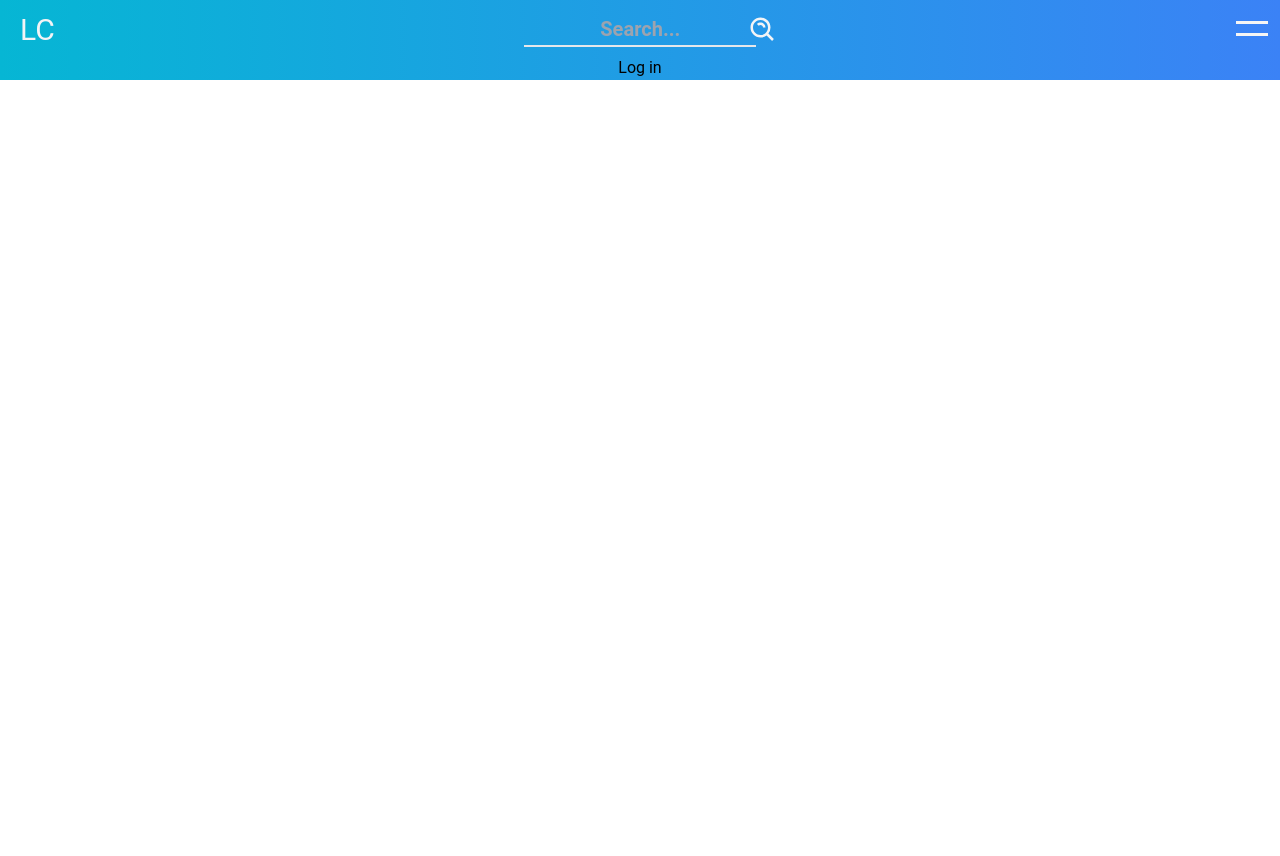
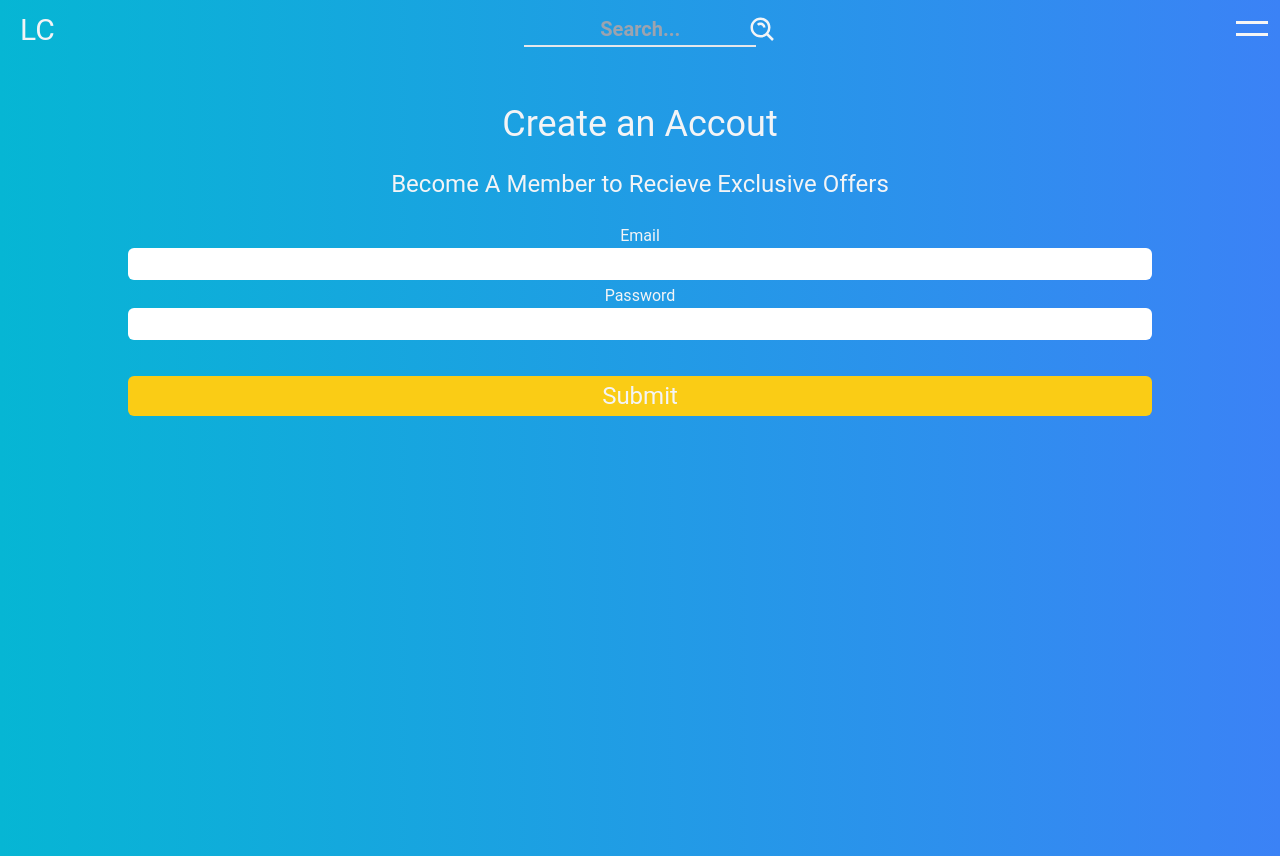
Before and after one commit to LucianSoto/e-com-mern, a React (Create React App) app in the folder client/: page /log_in in a window 1280 px wide. Before the commit the page ends 800 px from the top, so only its background shows below. Built offline with nearby package versions, Linux system fonts and the light colour scheme.

Commit message:
Created Login Component

```diff
--- a/client/src/features/auth/authService.js
+++ b/client/src/features/auth/authService.js
@@ -12,6 +12,16 @@ const register = async (userData) => {
   return res.data
 }
 
+const login = async (userData) => {
+  const res = await axios.post(API_URL, userData)
+
+  if(res.data) {
+
+  }
+
+  return res.data
+}
+
 
 const authService = {
   register,
--- a/client/src/features/auth/authSlice.js
+++ b/client/src/features/auth/authSlice.js
@@ -1,4 +1,5 @@
 import { createSlice, createAsyncThunk } from '@reduxjs/toolkit'
+import { create } from '../../../../server/models/userModel'
 import authService from './authService'
 
 const user = JSON.parse(localStorage.getItem('LB-eComm-user'))
@@ -30,6 +31,22 @@ export const register = createAsyncThunk(
   }
 )
 
+export const login = createAsyncThunk(
+  'login/',
+  async(user, thunkAPI) => {
+    try {
+      return await authService.login(user)
+    } catch (error) {
+      const message =
+      ( error.response &&
+        error.response.data &&
+        error.response.data.message) ||
+      error.message ||
+      error.toString()
+      return thunkAPI.rejectWithValue(message)
+    }
+  }
+)
 
 export const authSlice = createSlice({
   name: "auth",
@@ -58,6 +75,21 @@ export const authSlice = createSlice({
         state.message = action.payload
         state.user = null
       })
+      .addCase(login.pending, (state) => {
+        state.isLoading = true
+      })
+      .addCase(login.fulfilled, (state, action) => {
+        state.isLoading = true
+        state.isSuccess = true
+        state.user = action.payload
+      })
+      .addCase(login.rejected, (state, action) => {
+        state.isLoading = true
+        state.isSuccess = false
+        state.message = action.payload
+        state.user = null
+      })
+      // .addCase()
   },
 })
 
--- a/client/src/pages/LogIn.jsx
+++ b/client/src/pages/LogIn.jsx
@@ -1,9 +1,124 @@
-import React from 'react'
+import React, { useState, useRef, useEffect } from 'react'
+import { useSelector, useDispatch } from 'react-redux'
+import { login, reset } from '../features/auth/authSlice'
+import { Formik, Form, Field } from 'formik'
+import * as Yup from 'yup'
+import { useNavigate } from 'react-router-dom'
+
 
 const LogIn = () => {
+  const navigate = useNavigate()
+  const dispatch = useDispatch()
+
+  const label = 'text-xl text-black'
+  const inputStyles = 'w-4/5 h-8 rounded-md text-2xl mb-1 text-black'
+  const inputErrorStyles = 'w-4/5 h-8 rounded-md text-2xl mb-8 text-black border-2 border-red-400'
+  const errorStyles = 'text-red-500 bolder-2 mb-2'
+
+  const { user, isLoading, isError, isSuccess, message } = useSelector(
+    (state) => state.auth
+  )
+
+  // console.log(user, isSuccess)
+
+  useEffect(()=> {
+    if(isError) {
+      console.log(message)
+      alert(message)
+    }
+    if(isSuccess || user) {
+      navigate('/')
+    }
+
+    dispatch(reset())
+  },[user, isError, isSuccess, message, navigate, dispatch])
+
+  const registerSchema = Yup.object().shape({
+    firstName: Yup.string()
+      .min(2, 'Min 2 characters')
+      .max(50, 'Max 50 characters.')
+      .required('Required'),
+    lastName: Yup.string()
+      .min(2, 'Min 2 characters')
+      .max(50, 'Max 50 characters.')
+      .required('Required'),
+    email: Yup.string().email('Invalid Email').required('Required'),
+    password: Yup.string()
+      .min(8, '8 characters minimum')
+      .test("isValidPass", " is not valid", (value, context) => {
+        const hasUpperCase = /[A-Z]/.test(value);
+        const hasLowerCase = /[a-z]/.test(value);
+        const hasNumber = /[0-9]/.test(value);
+        const hasSymbole = /[!@#%&]/.test(value);
+        let validConditions = 0;
+        const numberOfMustBeValidConditions = 3;
+        const conditions = [hasLowerCase, hasUpperCase, hasNumber, hasSymbole];
+        conditions.forEach((condition) =>
+          condition ? validConditions++ : null
+        );
+        if (validConditions >= numberOfMustBeValidConditions) {
+          return true;
+        }
+        return false;
+      }),
+    password2: Yup.string()
+      .oneOf([Yup.ref('password'), null], "Passwords must match")
+  })
+
   return (
-    <div>
-      Log in
+    <div className='flex flex-col items-center text-gray-100 h-screen'>
+      <p className="text-4xl mt-12">Create an Accout</p>
+      <p className="text-2xl my-6">Become A Member to Recieve Exclusive Offers</p>
+      <Formik
+        initialValues={{ firstName: '', lastName: '', email: '', password: '' }}
+        validationSchema={registerSchema}
+        onSubmit={(values, { setSubmitting }) => {
+            dispatch(login(values))
+            setSubmitting(false);
+        }}
+      >
+       {({
+         values,
+         errors,
+         touched,
+         handleChange,
+         handleBlur,
+         handleSubmit,
+         isSubmitting,
+       }) => (
+        // onSubmit={(e)=> submitForm(e, values)}
+        /////// Must be formik <Form> element not regular <form> element
+          <Form className='flex flex-col items-center w-full'>
+            <label htmlFor="" className="">Email</label>
+            <input
+              className={inputStyles}
+              type="email"
+              name="email"
+              onChange={handleChange}
+              onBlur={handleBlur}
+              value={values.email}
+            />
+            {errors.email && touched.email && errors.email}
+            <label htmlFor="" className="">Password</label>
+            <input
+              className={inputStyles}
+              type="password"
+              name="password"
+              onChange={handleChange}
+              onBlur={handleBlur}
+              value={values.password}
+            />
+            {errors.password && touched.password && errors.password}
+            <button
+              type="submit"
+              disabled={isSubmitting}
+              className={!Formik.isValid ? "mt-8 bg-yellow-400 w-4/5 py-1 rounded-md text-2xl" : 'bg-yellow-200' }
+            >
+              Submit
+            </button>
+          </Form>
+       )}
+     </Formik>
     </div>
   )
 }
```
